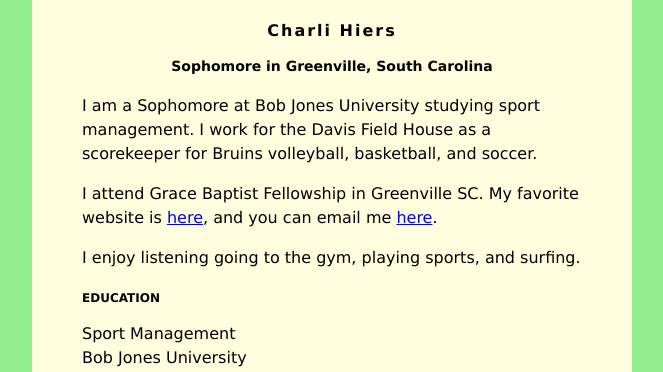
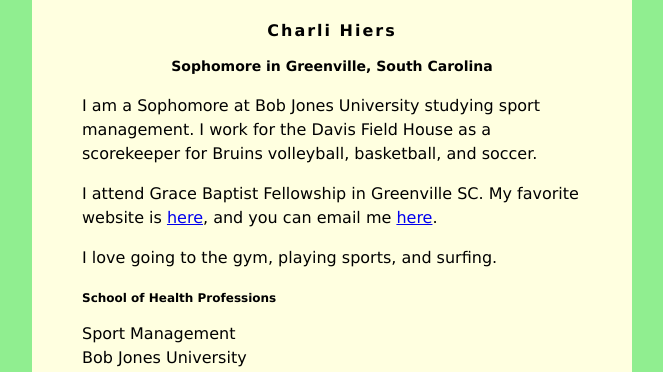
Before and after one commit to charlii-ann/charlii-ann.github.io, a plain HTML site: page index.html in a window 1280 px wide. Shown: the top 372 px of the page, without its empty margins (308-971 px from the left). Drawn offline with Linux system fonts and the light colour scheme.

Commit message:
Update index.html

```diff
--- a/index.html
+++ b/index.html
@@ -41,9 +41,9 @@
             <a href="mailto:chier559@students.bju.edu">here</a>.
          </p>
          <p>
-            I enjoy listening going to the gym, playing sports, and surfing.
+            I love going to the gym, playing sports, and surfing.
          </p>
-        <h3>EDUCATION</h3>
+        <h3>School of Health Professions</h3>
         Sport Management<br />
         Bob Jones University<br />
         Example image:
```
